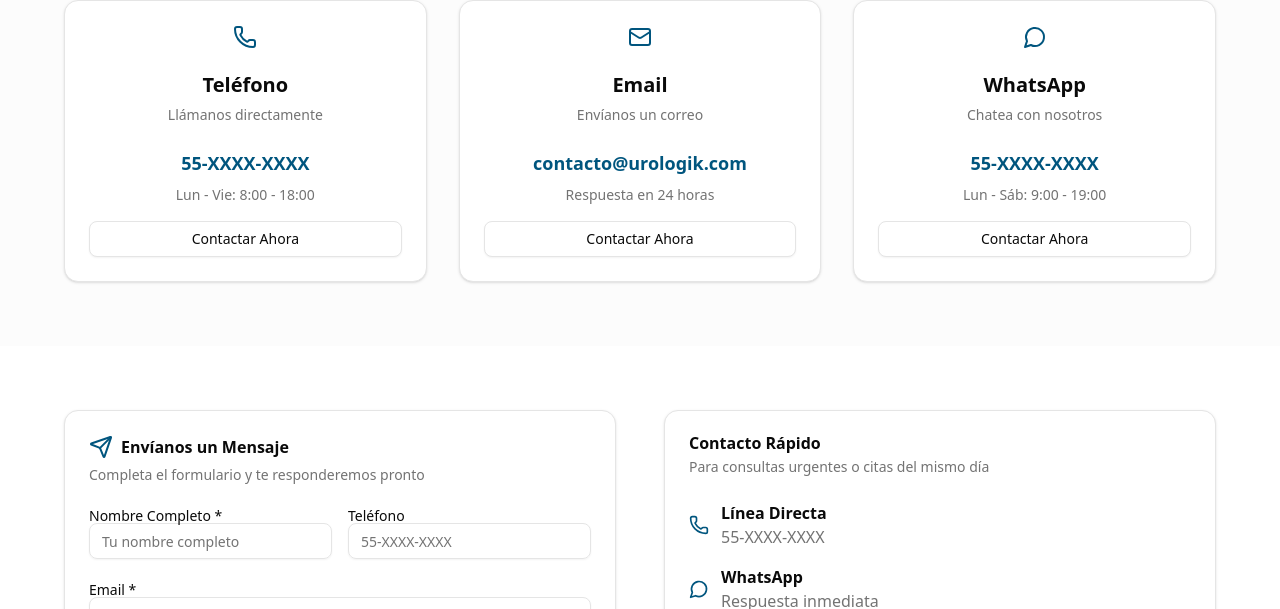
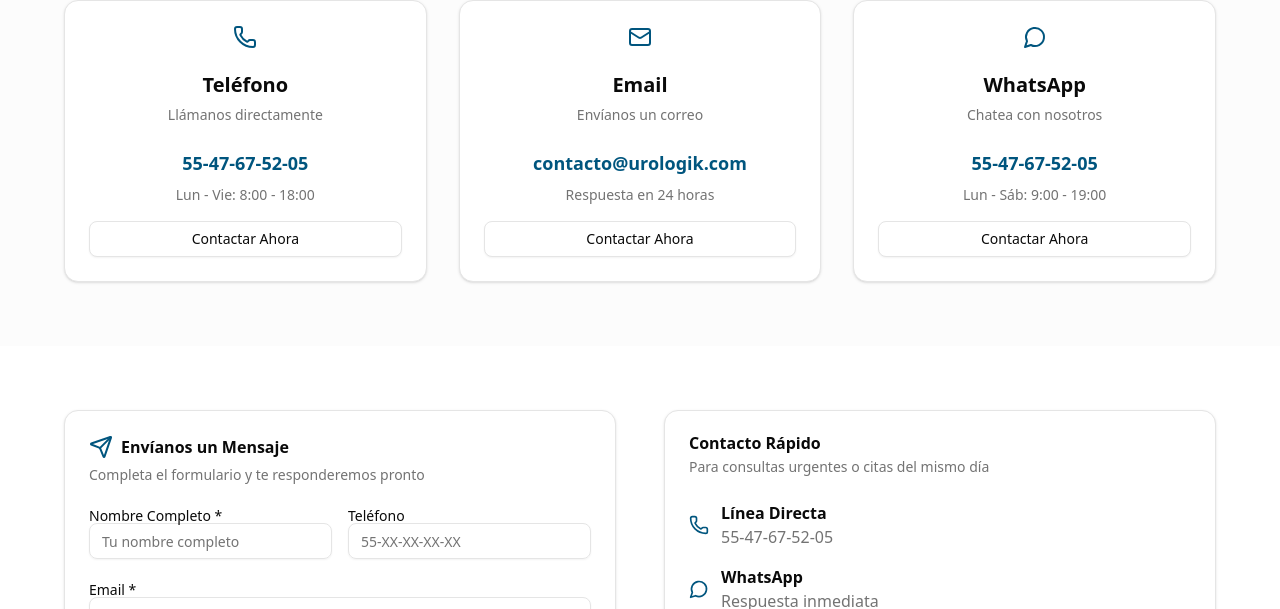
Before and after one commit to ehernandez-debug/urlgk-website, a React (Vite) app: page /contacto in a window 1280 px wide. Shown: the part 1061-1670 px from the top of the page. Built offline with nearby package versions, Linux system fonts and the light colour scheme; no server answers.

Commit message:
correcciones en pestaña CONTACTO

```diff
--- a/src/pages/ContactoPage.jsx
+++ b/src/pages/ContactoPage.jsx
@@ -85,22 +85,25 @@
       icon: <Phone className="h-6 w-6 text-primary" />,
       titulo: 'Teléfono',
       descripcion: 'Llámanos directamente',
-      contacto: '55-XXXX-XXXX',
-      disponibilidad: 'Lun - Vie: 8:00 - 18:00'
+      contacto: '55-47-67-52-05',
+      disponibilidad: 'Lun - Vie: 8:00 - 18:00',
+      link: 'tel:5547675205'
     },
     {
       icon: <Mail className="h-6 w-6 text-primary" />,
       titulo: 'Email',
       descripcion: 'Envíanos un correo',
       contacto: 'contacto@urologik.com',
-      disponibilidad: 'Respuesta en 24 horas'
+      disponibilidad: 'Respuesta en 24 horas',
+      link: 'mailto:contacto@urologik.com'
     },
     {
       icon: <MessageCircle className="h-6 w-6 text-primary" />,
       titulo: 'WhatsApp',
       descripcion: 'Chatea con nosotros',
-      contacto: '55-XXXX-XXXX',
-      disponibilidad: 'Lun - Sáb: 9:00 - 19:00'
+      contacto: '55-47-67-52-05',
+      disponibilidad: 'Lun - Sáb: 9:00 - 19:00',
+      link: 'https://wa.me/5215547675205'
     }
   ]
 
@@ -176,7 +179,7 @@
 
           <div className="grid grid-cols-1 md:grid-cols-3 gap-8">
             {metodosContacto.map((metodo, index) => (
-              <Card key={index} className="medical-card text-center">
+              <Card key={index} className="medical-card text-center flex flex-col">
                 <CardHeader>
                   <div className="flex justify-center mb-4">
                     {metodo.icon}
@@ -184,16 +187,20 @@
                   <CardTitle className="text-xl">{metodo.titulo}</CardTitle>
                   <CardDescription>{metodo.descripcion}</CardDescription>
                 </CardHeader>
-                <CardContent>
-                  <p className="font-semibold text-primary text-lg mb-2">
+                <CardContent className="flex-grow flex flex-col justify-between">
+                  <div>
+                    <p className="font-semibold text-primary text-lg mb-2 break-all">
                       {metodo.contacto}
                     </p>
                     <p className="text-sm text-muted-foreground">
                       {metodo.disponibilidad}
                     </p>
-                  <Button variant="outline" className="w-full mt-4">
+                  </div>
+                  <a href={metodo.link} target="_blank" rel="noopener noreferrer" className="w-full mt-4">
+                    <Button variant="outline" className="w-full">
                       Contactar Ahora
                     </Button>
+                  </a>
                 </CardContent>
               </Card>
             ))}
@@ -237,7 +244,7 @@
                           type="tel"
                           value={formData.telefono}
                           onChange={(e) => handleInputChange('telefono', e.target.value)}
-                          placeholder="55-XXXX-XXXX"
+                          placeholder="55-XX-XX-XX-XX"
                         />
                       </div>
                     </div>
@@ -335,7 +342,7 @@
                     <Phone className="h-5 w-5 text-primary" />
                     <div>
                       <p className="font-semibold">Línea Directa</p>
-                      <p className="text-muted-foreground">55-XXXX-XXXX</p>
+                      <p className="text-muted-foreground">55-47-67-52-05</p>
                     </div>
                   </div>
                   <div className="flex items-center space-x-3">
@@ -366,14 +373,18 @@
                     contáctanos directamente por teléfono o WhatsApp.
                   </p>
                   <div className="space-y-2">
+                    <a href="tel:5547675205" className="w-full block">
                       <Button className="w-full cta-button">
                         <Phone className="h-4 w-4 mr-2" />
                         Llamar Ahora
                       </Button>
+                    </a>
+                    <a href="https://wa.me/5215547675205" target="_blank" rel="noopener noreferrer" className="w-full block">
                       <Button variant="outline" className="w-full">
                         <MessageCircle className="h-4 w-4 mr-2" />
                         WhatsApp
                       </Button>
+                    </a>
                   </div>
                 </CardContent>
               </Card>
--- a/src/pages/HomePage.jsx
+++ b/src/pages/HomePage.jsx
@@ -335,13 +335,17 @@
             Agenda tu cita hoy mismo y da el primer paso hacia tu bienestar
           </p>
           <div className="flex flex-col sm:flex-row gap-4 justify-center">
+            <Link to="/pacientes">
               <Button size="lg" variant="secondary" className="text-lg px-8 py-4">
                 <Calendar className="h-5 w-5 mr-2" />
                 Agendar Cita Ahora
               </Button>
+            </Link>
+            <a href="tel:5547675205">
               <Button size="lg" variant="outline" className="text-lg px-8 py-4 bg-white/10 border-white text-white hover:bg-white hover:text-primary">
                 Llamar Ahora
               </Button>
+            </a>
           </div>
         </div>
       </section>
```
Lines whose indentation alone changed are shown as unchanged.
